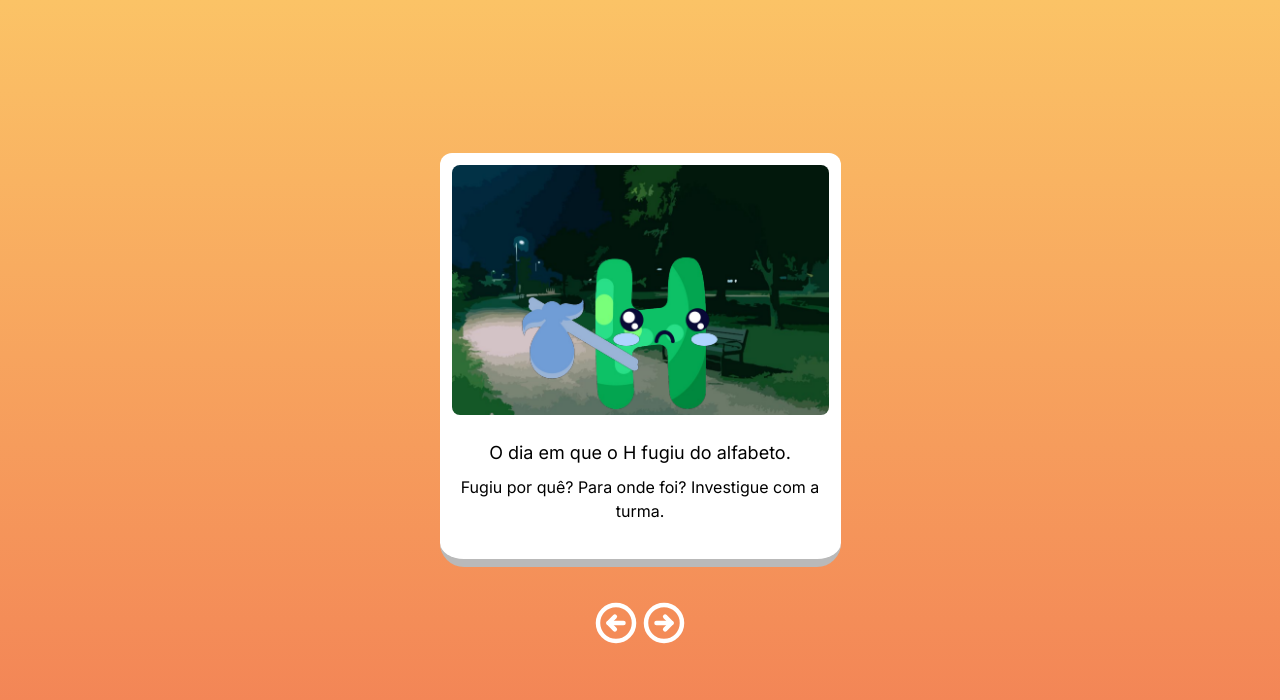
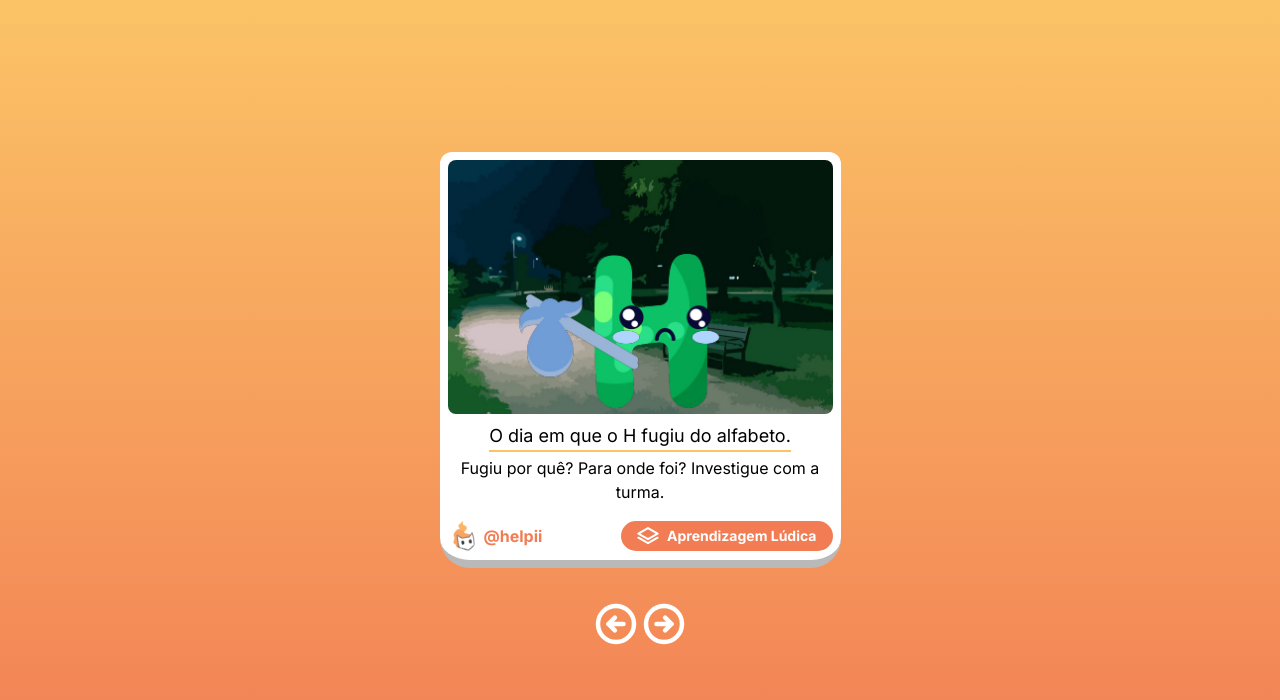
Before and after one commit to helpii/hlt-cards, a React (Vite) app: page / in a window 1280 px wide. Shown: the top 700 px of the page. Built offline with nearby package versions, Linux system fonts and the light colour scheme.

Commit message:
lit author + stage

```diff
--- a/src/components/Home/index.tsx
+++ b/src/components/Home/index.tsx
@@ -1,14 +1,18 @@
 import lits from "../../lib/lits";
+//import lits especificas pra cada palco
 import { useState } from "react";
 import shift from "classnames";
-import { ArrowCircleLeft, ArrowCircleRight } from "phosphor-react";
-/**
- *
- * escolher umas 5 accent colors legais e fazer o GradientBG adotar um gradiente do branco a elas, pelo classnames
- * é só cadastrar lá que nem o bg-nlw-gradient e chamar conforme lits[litIndex].stage
- */
+import { ArrowCircleLeft, ArrowCircleRight, StackSimple } from "phosphor-react";
+
 export function Home() {
   const [litIndex, setLitIndex] = useState(0);
+  const [litList, setLitList] = useState(lits);
+
+  function updateLitList() {
+    setLitIndex(0);
+    //if HELPLIT, aprenlud, salainv...
+    //   troca com setLitList(..) dos outros imports
+  }
 
   return (
     <>
@@ -26,11 +30,11 @@ export function Home() {
         {/*LitCard*/}
         <div
           className={shift(
-            "rounded-b-3xl border-b-8 border-[#b9b9b9] hover:cursor-pointer rounded-xl max-w-[90%] bg-white w-[401px] p-[12px] h[500px] mb-8 flex flex-col justify-center items-center transition-colors",
+            "rounded-b-[30px] border-b-8 border-[#b9b9b9] hover:cursor-pointer rounded-xl max-w-[90%] bg-white w-[401px] p-2 h[500px] mb-8 flex flex-col justify-center items-center transition-colors",
             {
-              " hover:border-aprenlud1": lits[litIndex].author === "Helplit",
-              " hover:border-salainv1": lits[litIndex].author === "Tamara",
-              " hover:border-pencomput1": lits[litIndex].author === "Rosangela",
+              "hover:border-aprenlud1": lits[litIndex].author === "Helplit",
+              "hover:border-salainv1": lits[litIndex].author === "Tamara",
+              "hover:border-pencomput1": lits[litIndex].author === "Rosangela",
             }
           )}
         >
@@ -43,11 +47,49 @@ export function Home() {
             />
           </a>
           {/*Lower Card Section*/}
-          <div className="my-4 flex flex-col items-center p-2 text-center">
-            <h1 className="text-lg mb-2">{lits[litIndex].title}</h1>
+          <div className="flex flex-col items-center p-2 text-center">
+            <h1
+              className={shift("text-lg mb-1 border-b-2", {
+                "border-aprenlud1": lits[litIndex].author === "Helplit",
+                "border-salainv1": lits[litIndex].author === "Tamara",
+                "border-pencomput1": lits[litIndex].author === "Rosangela",
+              })}
+            >
+              {lits[litIndex].title}
+            </h1>
             <p>{lits[litIndex].subtitle}</p>
           </div>
           {/*Card Footer Info*/}
+          <div className="w-[100%] mt-2 flex flex-row justify-between items-center">
+            <div
+              className={shift(
+                " font-semibold flex flex-row gap-1 items-center ",
+                {
+                  "text-aprenlud2": lits[litIndex].author === "Helplit",
+                  "text-salainv2": lits[litIndex].author === "Tamara",
+                  "text-pencomput2": lits[litIndex].author === "Rosangela",
+                }
+              )}
+            >
+              <div className="bg-helpii_sm w-8 h-8 bg-cover rounded"></div>
+              <p>@helpii</p>
+            </div>
+            <div
+              className={shift(
+                "py-1 px-4 rounded-2xl font-semibold text-sm text-white flex flex-row items-center gap-2  hover:opacity-80",
+                {
+                  "bg-aprenlud2": lits[litIndex].author === "Helplit",
+                  "bg-salainv2": lits[litIndex].author === "Tamara",
+                  "bg-pencomput2": lits[litIndex].author === "Rosangela",
+                }
+              )}
+            >
+              <>
+                <StackSimple size={22} color="white" weight="bold" />
+                <p>{lits[litIndex].stage}</p>
+              </>
+            </div>
+          </div>
         </div>
 
         {/*NavigationOptions*/}
@@ -62,7 +104,11 @@ export function Home() {
               }
             }}
           >
-            <ArrowCircleLeft size={48} weight="bold" />
+            <ArrowCircleLeft
+              size={48}
+              weight="bold"
+              className="hover:opacity-80"
+            />
           </button>
           {/*NextCardButton*/}
           <button
@@ -74,7 +120,11 @@ export function Home() {
               }
             }}
           >
-            <ArrowCircleRight size={48} weight="bold" />
+            <ArrowCircleRight
+              size={48}
+              weight="bold"
+              className="hover:opacity-80"
+            />
           </button>
         </div>
       </div>
--- a/src/lib/lits.ts
+++ b/src/lib/lits.ts
@@ -12,7 +12,7 @@ export default [
     title: "O dia em que o H fugiu do alfabeto.",
     subtitle: "Fugiu por quê? Para onde foi? Investigue com a turma.",
     author: "Rosangela",
-    stage: "Aprendizagem Lúdica",
+    stage: "Pensamento Computacional",
     picturePath: "/litImages/h1.png",
     classPlanUrl: "https://helplit.com.br",
     accent: "#3781e0",
@@ -21,7 +21,7 @@ export default [
     title: "O dia em que o H fugiu do alfabeto.",
     subtitle: "Fugiu por quê? Para onde foi? Investigue com a turma.",
     author: "Tamara",
-    stage: "Aprendizagem Lúdica",
+    stage: "Sala Invertida",
     picturePath: "/litImages/h2.png",
     classPlanUrl: "https://helplit.com.br",
     accent: "#9d0ef0",
--- a/tailwind.config.cjs
+++ b/tailwind.config.cjs
@@ -20,6 +20,7 @@ module.exports = {
       backgroundImage: {
         galaxy: 'url("/background-galaxy.png")',
         helplit: 'url("/helplit.png")',
+        helpii_sm: 'url("/helpii_sm.png")',
         'aprenlud': 'linear-gradient(180deg, #fbc366, #f27d54)',
         'salainv': 'linear-gradient(180deg, #74bcd8, #2e95be)',
         'pen-comput': 'linear-gradient(180deg, #74d888, #2cb865)',
```
Also changed, not shown: public/helpii_sm.png (added).
